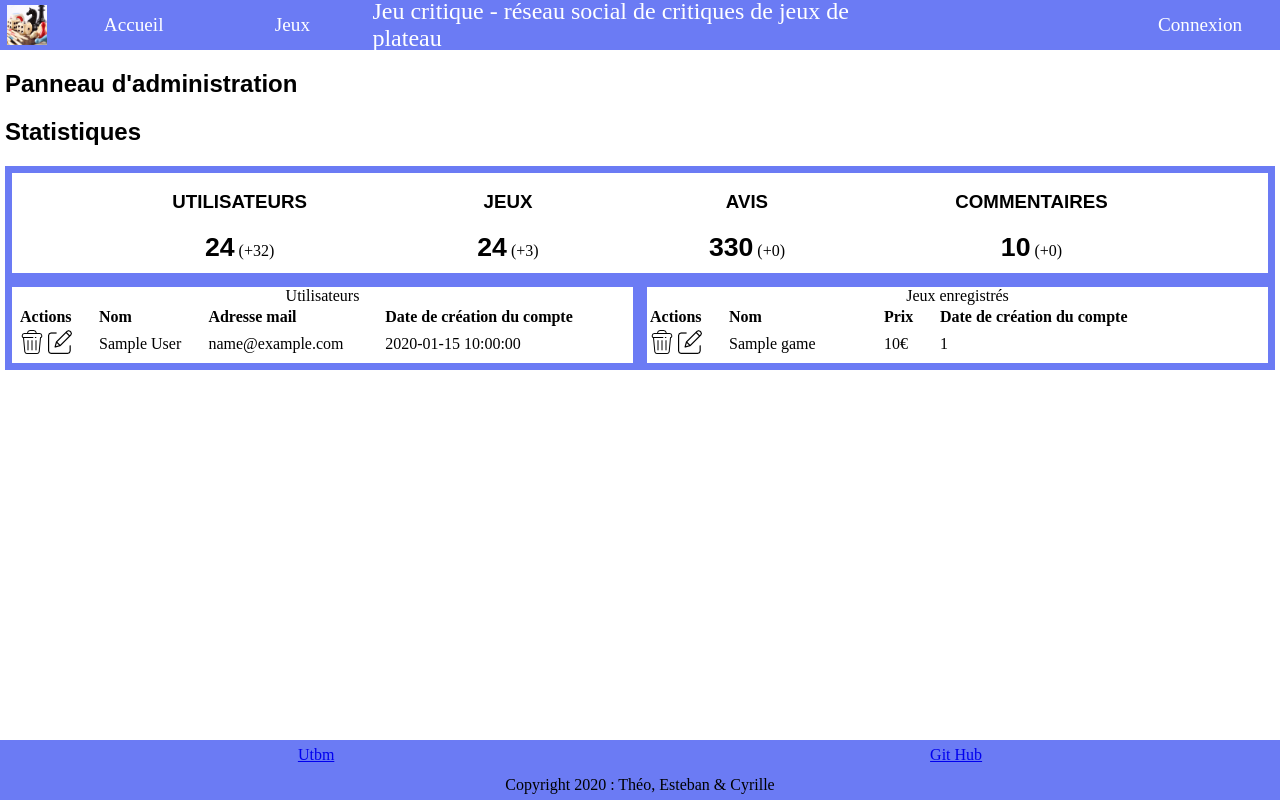
After one commit to TheoDurr/ifd_2020, a PHP site: template view/control_panel.php in a window 1280 px wide. The commit adds this page. Run offline with PHP 8.4, Linux system fonts and the light colour scheme; the template is opened without the code that fills it: most values are stand-ins (such as "Sample title", 1, 10 or a date in 2020).

Commit message:
Start of control panel (users can be deleted)

```diff
--- a/index.php
+++ b/index.php
@@ -12,6 +12,7 @@ if(!isset($_SESSION['errors'])){
 }
 // DB Connection Initialization
 $db = new PDO('mysql:host=90.126.235.250;dbname=ifd', 'admin', 'ifd2020');
+$db->query("SET FOREIGN_KEY_CHECKS=0");
 
 try {
     if(isset($_GET['action'])){
@@ -39,6 +40,9 @@ try {
             case 'control_panel':
                 require 'controller/control_panel.php';
             break;
+            case 'delete_user':
+                require 'controller/delete_user.php';
+            break;
             default:
                 echo "error name action";
         }
--- /dev/null
+++ b/public/css/admin_pages.css
@@ -0,0 +1,67 @@
+.content{
+    margin: 0px 5px 0px 5px;
+    width: 100%;
+}
+
+h1, h2, h3{
+    font-family: sans-serif;
+}
+
+footer{
+    position: fixed;
+    bottom: 0;
+}
+
+.stats, .users, .games{
+    border: 7px solid #6B7BF4;
+    display: flex;
+    justify-content: space-evenly;
+}
+
+.stats h3{
+    text-transform: uppercase;
+}
+
+.stat_elt{
+    padding-bottom: 10px;
+    margin: 0px 10px;
+    text-align: center;
+}
+
+.stat_elt span{
+    font-size: 20pt;
+    font-family: sans-serif;
+}
+
+.users, .games{
+    display: flex;
+    flex-direction: column;
+    justify-content: flex-start;
+    width: 50%;
+}
+
+.users span{
+    padding: 5px;
+    width: 100%;
+}
+
+.users table{
+    padding: 0px 5px;
+}
+
+table .action{
+    width: 75px;
+}
+
+td a{
+    display: inline;
+    text-decoration: none;
+}
+
+.column{
+    display: flex;
+}
+
+tr, th{
+    text-align: left;
+}
--- /dev/null
+++ b/view/control_panel.php
@@ -0,0 +1,120 @@
+<?php ob_start(); ?>
+
+<link rel="stylesheet" type="text/css" href="public/css/admin_pages.css">
+
+
+<section class="contents_page">
+
+<div class="content">
+    <h1>Panneau d'administration</h1>
+    <h2>Statistiques</h2>
+
+    <div class="stats">
+        <div class="stat_elt">
+            <h3>Utilisateurs</h3>
+            <span><strong>24</strong></span> (+32)
+        </div>
+        <div class="stat_elt">
+            <h3>Jeux </h3>
+            <span><strong>24</strong></span> (+3)
+        </div>
+        <div class="stat_elt">
+            <h3>Avis</h3>
+            <span><strong>330</strong></span> (+0)
+        </div>
+        <div class="stat_elt">
+            <h3>Commentaires</h3>
+            <span><strong>10</strong></span> (+0)
+        </div>
+    </div>
+
+    <div class="column">
+    <div class="users">
+        <table>
+            <caption>Utilisateurs</caption>
+            <thead>
+                <th class="action">Actions</th>
+                <th>Nom</th>
+                <th>Adresse mail</th>
+                <th>Date de création du compte</th>
+            </thead>
+
+            <?php
+
+            foreach($data['users'] as $u){?>
+            <tr>
+                <td>
+                    <a href="index.php?action=delete_user&id=<?=$u->id()?>">
+                        <img src="public/img/garbage.png" alt="delete user" class="action_icon">
+                    </a>
+                    <a href="index.php?action=edit_user&id=<?=$u->id()?>">
+                        <img src="public/img/edit.png" alt="edit user" class="action_icon">
+                    </a>
+                </td>
+                <td>
+                    <?= $u->firstName() . " " . $u->lastName()?>
+                </td>
+                <td>
+                    <?= $u->email()?>
+                </td>
+                <td>
+                    <?= $u->creationDate() ?>
+                </td>
+            </tr>
+            <tr>
+
+            </tr>
+            <?php }
+
+            ?>
+        </table>
+    </div>
+
+    <div class="games">
+        <table>
+                <caption>Jeux enregistrés</caption>
+                <thead>
+                    <th class="action">Actions</th>
+                    <th>Nom</th>
+                    <th>Prix</th>
+                    <th>Date de création du compte</th>
+                </thead>
+
+                <?php
+
+                foreach($data['games'] as $g){?>
+                <tr>
+                    <td>
+                        <a href="index.php?action=delete_game&id=<?=$g->id()?>">
+                            <img src="public/img/garbage.png" alt="delete game" class="action_icon">
+                        </a>
+                        <a href="index.php?action=edit_game&id=<?=$g->id()?>">
+                            <img src="public/img/edit.png" alt="edit game" class="action_icon">
+                        </a>
+                    </td>
+                    <td>
+                        <?= $g->name()?>
+                    </td>
+                    <td>
+                        <?= $g->price()?>€
+                    </td>
+                    <td>
+                        <?= $g->userId() ?>
+                    </td>
+                </tr>
+                <tr>
+
+                </tr>
+                <?php }
+
+                ?>
+        </table>
+    </div>
+    </div>
+</div>
+
+</section>
+
+<?php $data['content'] = ob_get_clean();
+    require 'template/basic.php';
+?>
```
Also changed, not shown: controller/control_panel.php (added, +19 -0 lines), controller/delete_user.php (added, +42 -0 lines), public/img/edit.png (added), public/img/garbage.png (added).
